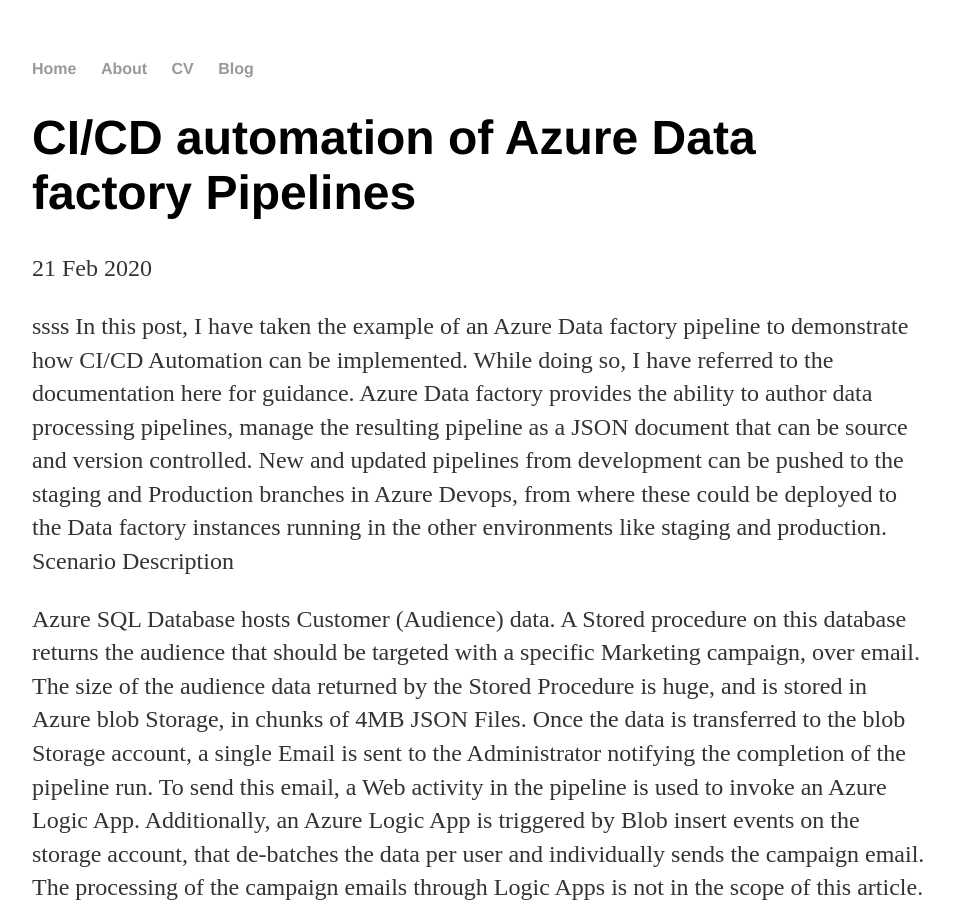
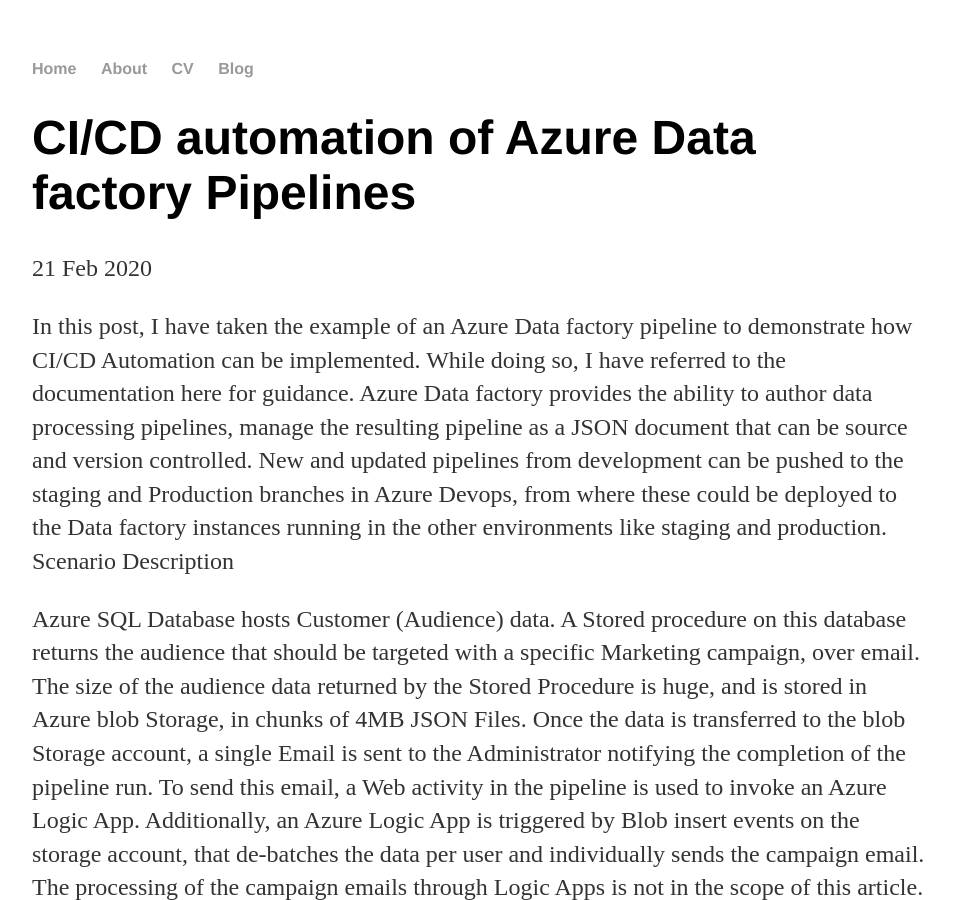
Before and after one commit to ssrikantan/ssrikantan.github.io, a Jekyll site: the page built from _posts/2020-02-21-ci-cd-azure-data-factory.md, in a window 1280 px wide and 900 px high. Shown: the whole window, without its empty margins (160-1114 px from the left). Built offline with Jekyll 4.4.1, drawn with Linux system fonts in a browser that asks for light colours.

```diff
--- a/_posts/2020-02-21-ci-cd-azure-data-factory.md
+++ b/_posts/2020-02-21-ci-cd-azure-data-factory.md
@@ -3,7 +3,7 @@ layout: post
 title: "CI/CD automation of Azure Data factory Pipelines"
 date: 2020-02-21
 ---
-ssss
+
 In this post, I have taken the example of an Azure Data factory pipeline to demonstrate how CI/CD Automation can be implemented. While doing so, I have referred to the documentation here for guidance.
 Azure Data factory provides the ability to author data processing pipelines, manage the resulting pipeline as a JSON document that can be source and version controlled. New and updated pipelines from development can be pushed to the staging and Production branches in Azure Devops, from where these could be deployed to the Data factory instances running in the other environments like staging and production.
 Scenario Description
@@ -18,7 +18,7 @@ Pipeline Activities:
 - Copy Activity: Azure SQL Database (Source) (action : execute Stored procedure). Data is copied to Azure Storage Account (Sink)
 - Web activity: Makes a HTTP POST call to an Azure Logic App. The body of the HTTP Request is a JSON, that contains the Recipient email address, Body and subject of the email to the administrator.
 
-![GitHub Logo](./images/ADFPipeline.png)
+![GitHub Logo](../../../images/ADFPipeline.png)
 Figure 1 ADF Pipeline
 
 ## Linked Services and Connections:
@@ -33,7 +33,7 @@ Note:
 While the ADF instance can use Managed Identity to access Azure SQL Database and Azure Storage Accounts as well, I have instead used connection strings that contain SQL Authentication credentials and Storage access keys, that are stored as secrets in the Key Vault.
 
 
-![GitHub Logo](/images/managedidentity.png)
+![GitHub Logo](../../../images/managedidentity.png)
 Figure 2 using Azure Key Vault to store secrets to connect to Azure SQL Database
 
 ## Pushing changes in the ADF Pipeline to Azure Devops
@@ -48,12 +48,12 @@ When the merge with the ‘Master Branch’ is complete, automatically, a new br
 ### Customising the Parameters Template
 
 The content of the parameters JSON of the ARM Template looks as shown below:
-![GitHub logo](../images/Parameters.png)
+![GitHub logo](../../../images/Parameters.png)
 Figure 3: Parameters JSON
 
 By default, unlike as shown in Figure 3 above, the parameter definition for the Logic App URL is not created;  instead its value is stored as a string literal in the Resources JSON. To address this requirement, certain changes are required to be done in the Template that generates the Parameters JSON file. The syntax and steps to customise the template are explained here. A base Template available here is downloaded and custom JSON segments as shown in Figure 4, should be added to it.
 
-![GitHub Logo](../images/Template.png)
+![GitHub Logo](../../../images/Template.png)
 
 Figure 4: Customise Template that generates ARM Template
 
@@ -73,7 +73,7 @@ The Release pipeline looks as shown below:
 
 Variables, as shown in Figure 5, are defined to pass the Key vault URL, the Logic app URL, etc for the staging environment.
 
-![GitHub Logo](../images/ReleasePipeline.png)
+![GitHub Logo](../../ssrikantan.github.io/blog/images/ReleasePipeline.png)
 Figure 5: CD Pipeline definition with variables
 
 Prior to running the CD Pipeline, the resources for the staging environment, like ADF Instance, Azure Key Vault, etc were already created. The Managed Identity of the ADF Instance was provided access to the Key vault.
```
